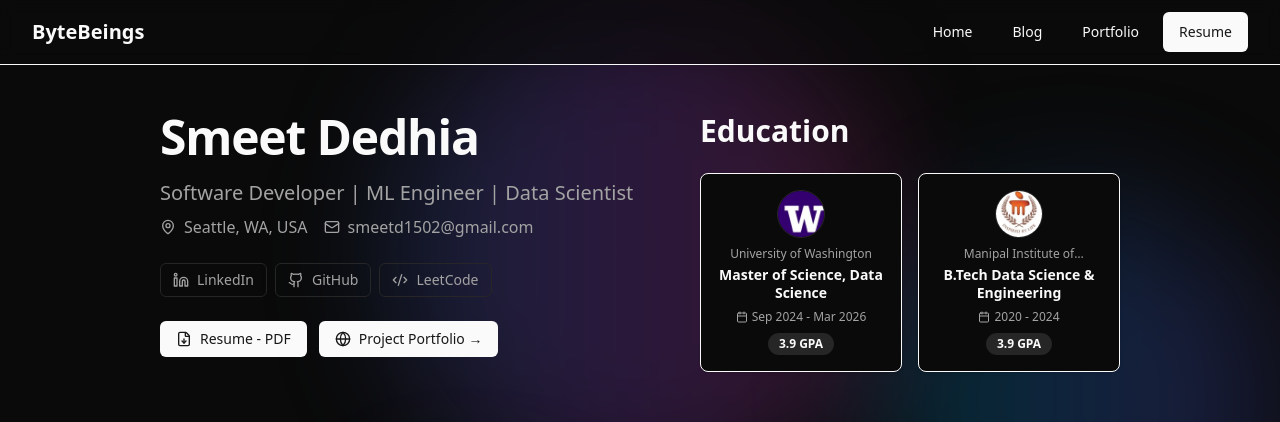
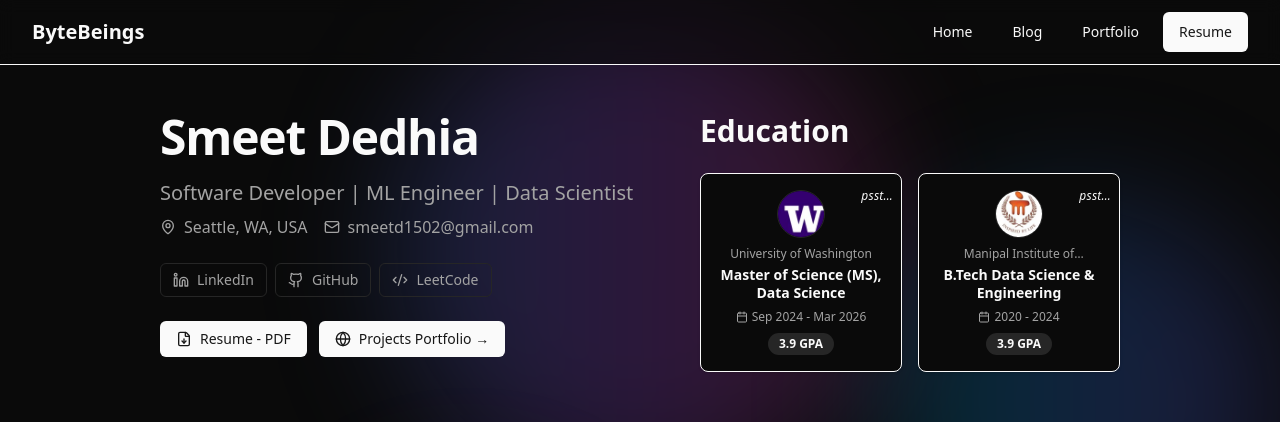
Before and after one commit to Smeet-Dedhia/ByteBeings.com, a Next.js app: page /resume in a window 1280 px wide. Shown: the top 422 px of the page. Built offline with nearby package versions, Linux system fonts and the light colour scheme.

Commit message:
Psst... component added

```diff
--- a/app/globals.css
+++ b/app/globals.css
@@ -664,3 +664,198 @@ body {
     filter: blur(14px);
   }
 }
+
+/* ============================================
+   Psst Component - Floating Whisper Annotation
+   ============================================ */
+
+.psst {
+  /* Positioning - doesn't occupy document flow */
+  --psst-top: auto;
+  --psst-right: auto;
+  --psst-bottom: auto;
+  --psst-left: auto;
+
+  position: absolute;
+  top: var(--psst-top);
+  right: var(--psst-right);
+  bottom: var(--psst-bottom);
+  left: var(--psst-left);
+  z-index: 50;
+
+  /* Reset */
+  cursor: pointer;
+  user-select: none;
+  outline: none;
+
+  /* Don't block main content */
+  pointer-events: auto;
+}
+
+.psst--fixed {
+  position: fixed;
+}
+
+.psst--absolute {
+  position: absolute;
+}
+
+/* Position presets */
+.psst--top-right {
+  --psst-top: 1rem;
+  --psst-right: 1rem;
+}
+
+.psst--top-left {
+  --psst-top: 1rem;
+  --psst-left: 1rem;
+}
+
+.psst--bottom-right {
+  --psst-bottom: 1rem;
+  --psst-right: 1rem;
+}
+
+.psst--bottom-left {
+  --psst-bottom: 1rem;
+  --psst-left: 1rem;
+}
+
+/* Label - always visible */
+.psst__label {
+  display: inline-block;
+  font-family: var(--font-mono), ui-monospace, monospace;
+  font-size: 0.75rem;
+  font-style: italic;
+  letter-spacing: 0.02em;
+  color: var(--color-foreground);
+  opacity: 1;
+  transition: opacity 200ms ease;
+  white-space: nowrap;
+}
+
+/* Content - hidden by default */
+.psst__content {
+  position: absolute;
+  top: calc(100% + 0.5rem);
+  left: 0;
+  min-width: 12rem;
+  max-width: 18rem;
+  padding: 0.75rem 1rem;
+
+  /* Soft rounded container */
+  background: var(--color-popover);
+  border: 1px solid var(--color-border);
+  border-radius: 0.75rem;
+  box-shadow:
+    0 4px 12px rgba(0, 0, 0, 0.08),
+    0 2px 4px rgba(0, 0, 0, 0.04);
+
+  /* Typography */
+  font-size: 0.8125rem;
+  line-height: 1.5;
+  color: var(--color-popover-foreground);
+
+  /* Hidden state - smooth fade/scale */
+  opacity: 0;
+  visibility: hidden;
+  transform: translateY(-4px) scale(0.98);
+  transform-origin: top left;
+  transition:
+    opacity 200ms ease,
+    visibility 200ms ease,
+    transform 200ms cubic-bezier(0.4, 0, 0.2, 1);
+
+  /* Prevent blocking when hidden */
+  pointer-events: none;
+}
+
+/* Adjust content position for right-aligned variants */
+.psst--top-right .psst__content,
+.psst--bottom-right .psst__content {
+  left: auto;
+  right: 0;
+  transform-origin: top right;
+}
+
+/* Adjust content position for bottom variants */
+.psst--bottom-right .psst__content,
+.psst--bottom-left .psst__content {
+  top: auto;
+  bottom: calc(100% + 0.5rem);
+  transform-origin: bottom left;
+}
+
+.psst--bottom-right .psst__content {
+  transform-origin: bottom right;
+}
+
+/* ============================================
+   Desktop: Hover to reveal
+   ============================================ */
+@media (hover: hover) {
+  .psst:hover .psst__label,
+  .psst:focus-visible .psst__label {
+    opacity: 1;
+  }
+
+  .psst:hover .psst__content,
+  .psst:focus-visible .psst__content {
+    opacity: 1;
+    visibility: visible;
+    transform: translateY(0) scale(1);
+    pointer-events: auto;
+  }
+}
+
+/* ============================================
+   Mobile: Tap to reveal (JS-controlled)
+   ============================================ */
+@media (hover: none) {
+  .psst__label {
+    /* Slightly larger tap target on mobile */
+    padding: 0.25rem;
+    margin: -0.25rem;
+  }
+
+  .psst--open .psst__label {
+    opacity: 1;
+  }
+
+  .psst--open .psst__content {
+    opacity: 1;
+    visibility: visible;
+    transform: translateY(0) scale(1);
+    pointer-events: auto;
+  }
+}
+
+/* Focus ring for accessibility */
+.psst:focus-visible .psst__label {
+  outline: 2px solid var(--color-ring);
+  outline-offset: 2px;
+  border-radius: 0.25rem;
+}
+
+/* Dark mode adjustments */
+@media (prefers-color-scheme: dark) {
+  .psst__content {
+    box-shadow:
+      0 4px 16px rgba(0, 0, 0, 0.3),
+      0 2px 6px rgba(0, 0, 0, 0.2);
+  }
+}
+
+/* Respect user's motion preferences */
+@media (prefers-reduced-motion: reduce) {
+  .psst__content {
+    transition: opacity 100ms ease, visibility 100ms ease;
+    transform: none;
+  }
+
+  .psst:hover .psst__content,
+  .psst:focus-visible .psst__content,
+  .psst--open .psst__content {
+    transform: none;
+  }
+}
--- a/app/resume/page.tsx
+++ b/app/resume/page.tsx
@@ -3,6 +3,7 @@ import { getResume } from "@/lib/resume"
 import { Card, CardContent, CardDescription, CardHeader, CardTitle } from "@/components/ui/card"
 import { Badge } from "@/components/ui/badge"
 import { MotionSection, FadeIn } from "@/components/motion"
+import { Psst } from "@/components/psst"
 import { Github, Linkedin, Mail, Globe, MapPin, Calendar, Code2, Trophy, FileDown } from "lucide-react"
 
 export default async function ResumePage() {
@@ -110,7 +111,7 @@ export default async function ResumePage() {
                 className="inline-flex items-center gap-2 px-4 py-2 rounded-md bg-primary text-primary-foreground text-sm font-medium transition-colors hover:bg-primary/90"
               >
                 <Globe className="h-4 w-4" />
-                Project Portfolio →
+                Projects Portfolio →
               </Link>
             </div>
           </div>
@@ -121,7 +122,13 @@ export default async function ResumePage() {
             <div className="grid gap-4 grid-cols-2">
               {resume.education.map((edu, index) => (
                 <FadeIn key={index} delay={index * 0.1}>
-                  <Card className="h-full transition-shadow hover:shadow-lg">
+                  <Card className="h-full transition-shadow hover:shadow-lg relative overflow-visible">
+                    {/* Psst whisper from data */}
+                    {edu.psst && (
+                      <Psst position="top-right" style={{ '--psst-top': '0.5rem', '--psst-right': '0.5rem' } as React.CSSProperties}>
+                        {edu.psst}
+                      </Psst>
+                    )}
                     <CardContent className="p-4 flex flex-col items-center text-center">
                       {/* Logo */}
                       {edu.logo ? (
@@ -185,7 +192,13 @@ export default async function ResumePage() {
                 <CardContent className="p-6">
                   <div className="flex flex-col md:flex-row gap-6">
                     {/* Left Column - Logo & Info */}
-                    <div className="md:w-56 shrink-0 flex flex-col items-center md:items-start text-center md:text-left">
+                    <div className="md:w-56 shrink-0 flex flex-col items-center md:items-start text-center md:text-left relative">
+                      {/* Psst whisper from data */}
+                      {exp.psst && (
+                        <Psst position="top-right" style={{ '--psst-top': '0', '--psst-right': '0' } as React.CSSProperties}>
+                          {exp.psst}
+                        </Psst>
+                      )}
                       {/* Logo */}
                       {exp.logo ? (
                         <img
--- /dev/null
+++ b/src/components/psst.tsx
@@ -0,0 +1,75 @@
+"use client"
+
+import { useState, useCallback } from "react"
+import { cn } from "@/lib/utils"
+
+interface PsstProps {
+  /** The hidden content to reveal */
+  children: React.ReactNode
+  /** Custom label text (default: "psst…") */
+  label?: string
+  /** Position preset or custom styles */
+  position?: "top-right" | "top-left" | "bottom-right" | "bottom-left" | "custom"
+  /** Custom positioning via CSS variables or inline styles */
+  style?: React.CSSProperties
+  /** Additional className for the wrapper */
+  className?: string
+  /** Use fixed positioning instead of absolute */
+  fixed?: boolean
+}
+
+export function Psst({
+  children,
+  label = "psst…",
+  position = "custom",
+  style,
+  className,
+  fixed = false,
+}: PsstProps) {
+  const [isOpen, setIsOpen] = useState(false)
+
+  // Toggle for mobile tap interaction
+  const handleTap = useCallback(() => {
+    setIsOpen((prev) => !prev)
+  }, [])
+
+  // Close on blur for accessibility
+  const handleBlur = useCallback((e: React.FocusEvent) => {
+    // Only close if focus is leaving the entire component
+    if (!e.currentTarget.contains(e.relatedTarget)) {
+      setIsOpen(false)
+    }
+  }, [])
+
+  const positionClasses = {
+    "top-right": "psst--top-right",
+    "top-left": "psst--top-left",
+    "bottom-right": "psst--bottom-right",
+    "bottom-left": "psst--bottom-left",
+    custom: "",
+  }
+
+  return (
+    <div
+      className={cn(
+        "psst",
+        fixed ? "psst--fixed" : "psst--absolute",
+        positionClasses[position],
+        isOpen && "psst--open",
+        className
+      )}
+      style={style}
+      onClick={handleTap}
+      onBlur={handleBlur}
+      tabIndex={0}
+      role="button"
+      aria-expanded={isOpen}
+      aria-label={`${label} - click to ${isOpen ? "hide" : "reveal"} hint`}
+    >
+      <span className="psst__label">{label}</span>
+      <div className="psst__content" aria-hidden={!isOpen}>
+        {children}
+      </div>
+    </div>
+  )
+}
--- a/src/data/resume.json
+++ b/src/data/resume.json
@@ -87,6 +87,7 @@
       "startDate": "Jul 2022",
       "endDate": "Jul 2023",
       "logo": "/logos/1689095453140.jpg",
+      "psst": "My entry into startup culture, fund raising & hustling",
       "description": [
         "As a board member, involved with Funding, Planning and Managing 40+ team members",
         "As AI Head, guided the AI team of 10 to deploy Computer Vision applications for drones"
@@ -96,13 +97,14 @@
   ],
   "education": [
     {
-      "degree": "Master of Science, Data Science",
+      "degree": "Master of Science (MS), Data Science",
       "institution": "University of Washington",
       "location": "Seattle, WA, USA",
       "startDate": "Sep 2024",
       "endDate": "Mar 2026",
       "gpa": "3.9 GPA",
-      "logo": "/logos/university_of_washington_logo.jpg"
+      "logo": "/logos/university_of_washington_logo.jpg",
+      "psst": "Graduating in March'26. Looking for full-time roles from May!"
     },
     {
       "degree": "B.Tech Data Science & Engineering",
@@ -114,7 +116,8 @@
         "Minors in Finance & Portfolio Management"
       ],
       "gpa": "3.9 GPA",
-      "logo": "/logos/manipal_institute_of_technology_logo.jpg"
+      "logo": "/logos/manipal_institute_of_technology_logo.jpg",
+      "psst": "The same Uni MSFT CEO Satya Nadella went to..."
     }
   ],
   "projects": [
--- a/src/types/resume.ts
+++ b/src/types/resume.ts
@@ -12,6 +12,7 @@ export interface ExperienceItem {
   description: string[]
   technologies?: string[]
   logo?: string // path to company logo
+  psst?: string // optional whisper/trivia text
 }
 
 export interface EducationItem {
@@ -23,6 +24,7 @@ export interface EducationItem {
   description?: string[]
   gpa?: string
   logo?: string // path to institution logo
+  psst?: string // optional whisper/trivia text
 }
 
 export interface ProjectItem {
```
